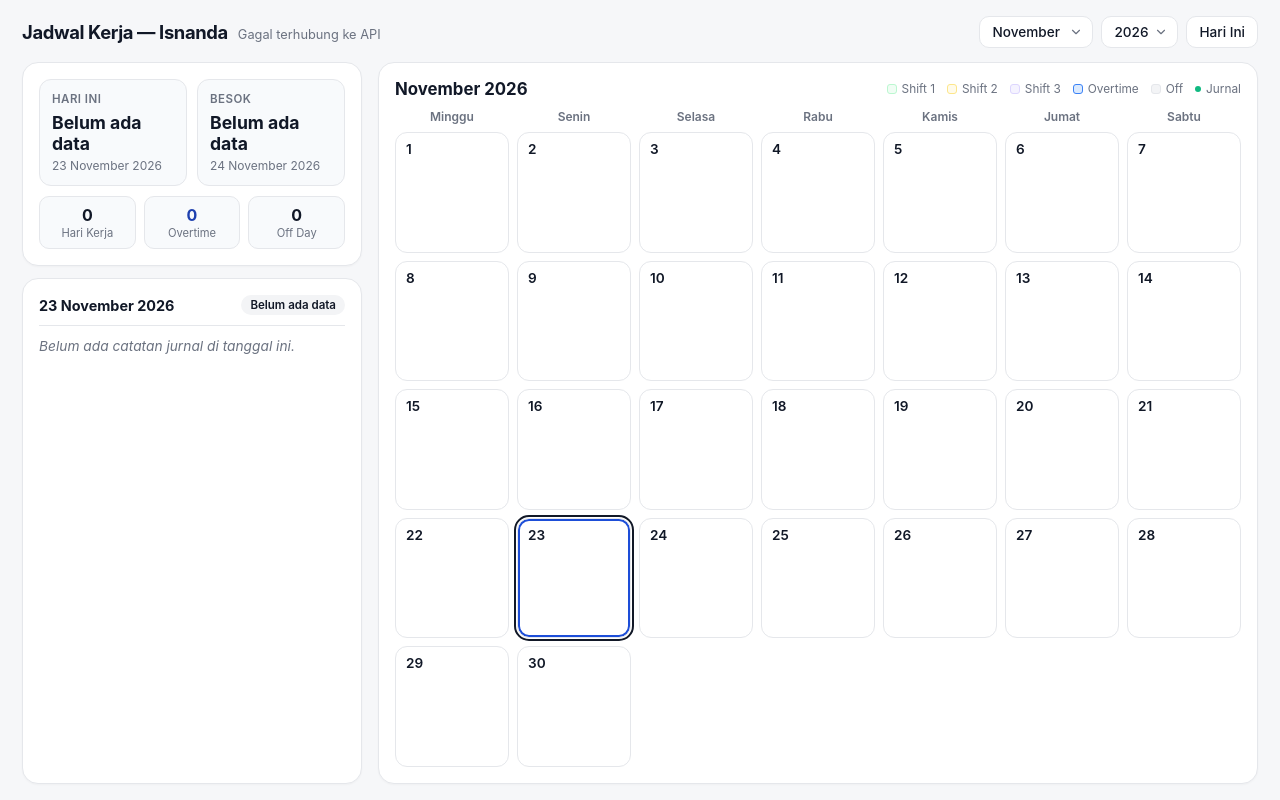
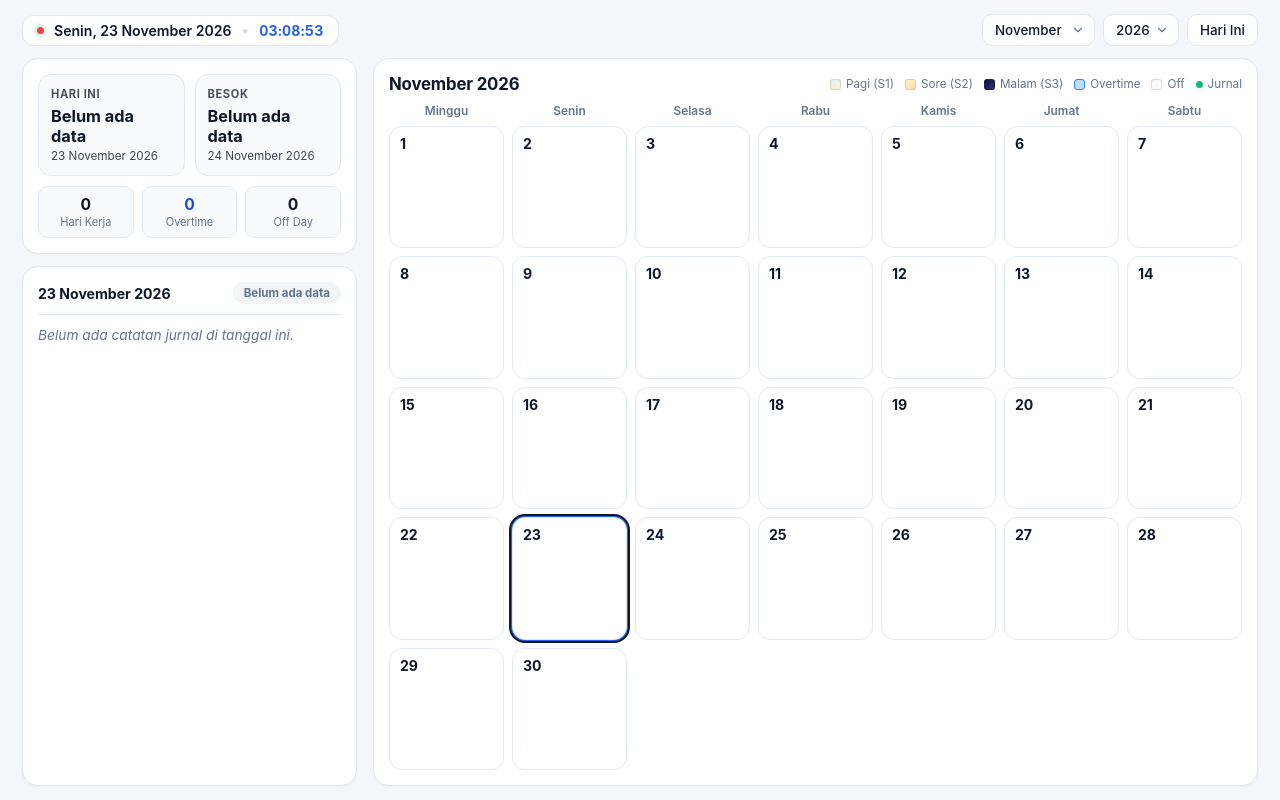
Before and after one commit to eyznan/homework-for-life-nan, a plain HTML site: page index.html in a window 1280 px wide. Drawn offline with Linux system fonts and the light colour scheme; no server answers.

Commit message:
Update index.html

```diff
--- a/index.html
+++ b/index.html
@@ -3,39 +3,16 @@
 <head>
   <meta charset="UTF-8" />
   <meta name="viewport" content="width=device-width, initial-scale=1.0" />
-  <title>Jadwal Shift & Journal — Isnanda</title>
+  <title>Jadwal Shift & Journal</title>
   <style>
     :root {
-      --bg: #f6f7f9;
+      --bg: #f4f6f9;
       --surface: #ffffff;
       --surface-subtle: #f8fafc;
-      --text: #111827;
-      --text-muted: #6b7280;
-      --border: #e5e7eb;
-      --accent: #1d4ed8;
-      --accent-soft: #eff6ff;
-
-      /* Warna Shift & Status */
-      --s1-bg: #f0fdf4;
-      --s1-border: #bbf7d0;
-      --s1-text: #166534;
-
-      --s2-bg: #fffbeb;
-      --s2-border: #fde68a;
-      --s2-text: #92400e;
-
-      --s3-bg: #f5f3ff;
-      --s3-border: #ddd6fe;
-      --s3-text: #5b21b6;
-
-      --off-bg: #f3f4f6;
-      --off-border: #e5e7eb;
-      --off-text: #6b7280;
-
-      /* Overtime (Biru sesuai warna sel Sheets) */
-      --ot-bg: #dbeafe;
-      --ot-border: #3b82f6;
-      --ot-text: #1e40af;
+      --text: #0f172a;
+      --text-muted: #64748b;
+      --border: #e2e8f0;
+      --accent: #2563eb;
     }
 
     * {
@@ -55,10 +32,10 @@
     .app-shell {
       max-width: 1440px;
       margin: 0 auto;
-      padding: 16px 22px;
+      padding: 14px 22px;
       display: flex;
       flex-direction: column;
-      gap: 14px;
+      gap: 12px;
     }
 
     @media (min-width: 900px) {
@@ -71,7 +48,7 @@
       }
     }
 
-    /* Top Bar */
+    /* Top Bar: Tanggal Live & Jam di Kiri, Dropdown di Kanan */
     .topbar {
       display: flex;
       justify-content: space-between;
@@ -81,21 +58,43 @@
       flex-shrink: 0;
     }
 
-    .brand {
+    .live-clock-bar {
       display: flex;
-      align-items: baseline;
+      align-items: center;
       gap: 10px;
+      background: var(--surface);
+      border: 1px solid var(--border);
+      padding: 6px 14px;
+      border-radius: 12px;
+      box-shadow: 0 1px 2px rgba(0, 0, 0, 0.02);
     }
 
-    .brand h1 {
-      font-size: 1.15rem;
-      font-weight: 700;
-      letter-spacing: -0.02em;
+    .live-dot {
+      width: 7px;
+      height: 7px;
+      border-radius: 50%;
+      background: #10b981;
+      box-shadow: 0 0 0 3px rgba(16, 185, 129, 0.15);
+      flex-shrink: 0;
     }
 
-    .brand span {
-      font-size: 0.8rem;
-      color: var(--text-muted);
+    .live-date-text {
+      font-size: 0.88rem;
+      font-weight: 600;
+      color: var(--text);
+    }
+
+    .live-divider {
+      color: #cbd5e1;
+      font-size: 0.85rem;
+    }
+
+    .live-time-text {
+      font-size: 0.88rem;
+      font-weight: 700;
+      color: var(--accent);
+      font-variant-numeric: tabular-nums;
+      letter-spacing: 0.02em;
     }
 
     .controls {
@@ -111,7 +110,7 @@
       color: var(--text);
       padding: 7px 12px;
       border-radius: 10px;
-      font-size: 0.85rem;
+      font-size: 0.84rem;
       font-weight: 500;
       cursor: pointer;
       transition: border-color 0.15s, box-shadow 0.15s;
@@ -125,19 +124,19 @@
     }
 
     select:hover, .btn-today:hover {
-      border-color: #cbd5e1;
+      border-color: #94a3b8;
     }
 
     select:focus, .btn-today:focus {
       outline: none;
       border-color: var(--accent);
-      box-shadow: 0 0 0 3px rgba(29, 78, 216, 0.1);
+      box-shadow: 0 0 0 3px rgba(37, 99, 235, 0.1);
     }
 
     /* Main Workspace Grid: Kiri Info/Status, Kanan Kalender */
     .workspace {
       display: grid;
-      grid-template-columns: 340px 1fr;
+      grid-template-columns: 335px 1fr;
       gap: 16px;
       flex: 1;
       min-height: 0;
@@ -161,8 +160,8 @@
       background: var(--surface);
       border: 1px solid var(--border);
       border-radius: 16px;
-      padding: 16px;
-      box-shadow: 0 1px 2px rgba(0, 0, 0, 0.03);
+      padding: 15px;
+      box-shadow: 0 1px 3px rgba(0, 0, 0, 0.03);
     }
 
     /* Kartu Today & Tomorrow */
@@ -174,31 +173,32 @@
 
     .shift-highlight {
       border: 1px solid var(--border);
-      border-radius: 12px;
+      border-radius: 13px;
       padding: 12px;
       background: var(--surface-subtle);
       display: flex;
       flex-direction: column;
-      gap: 4px;
+      gap: 3px;
+      transition: all 0.2s ease;
     }
 
     .shift-highlight .label {
-      font-size: 0.72rem;
-      font-weight: 600;
+      font-size: 0.7rem;
+      font-weight: 700;
       text-transform: uppercase;
-      letter-spacing: 0.04em;
-      color: var(--text-muted);
+      letter-spacing: 0.05em;
+      opacity: 0.75;
     }
 
     .shift-highlight .value {
-      font-size: 1.1rem;
+      font-size: 1.02rem;
       font-weight: 700;
       margin-top: 2px;
     }
 
     .shift-highlight .sub {
-      font-size: 0.75rem;
-      color: var(--text-muted);
+      font-size: 0.73rem;
+      opacity: 0.8;
     }
 
     /* Ringkasan Bulan */
@@ -213,17 +213,17 @@
       background: var(--surface-subtle);
       border: 1px solid var(--border);
       border-radius: 10px;
-      padding: 8px 10px;
+      padding: 8px 6px;
       text-align: center;
     }
 
     .stat-box .num {
-      font-size: 1rem;
+      font-size: 0.98rem;
       font-weight: 700;
     }
 
     .stat-box .lbl {
-      font-size: 0.7rem;
+      font-size: 0.69rem;
       color: var(--text-muted);
       margin-top: 1px;
     }
@@ -249,15 +249,16 @@
     }
 
     .detail-date {
-      font-size: 0.9rem;
+      font-size: 0.88rem;
       font-weight: 700;
     }
 
     .badge {
       font-size: 0.72rem;
-      font-weight: 600;
-      padding: 3px 9px;
+      font-weight: 700;
+      padding: 3px 10px;
       border-radius: 999px;
+      border: 1px solid transparent;
     }
 
     .detail-body {
@@ -294,13 +295,14 @@
     .cal-month-title {
       font-size: 1.05rem;
       font-weight: 700;
+      letter-spacing: -0.01em;
     }
 
     .legend {
       display: flex;
       align-items: center;
-      gap: 12px;
-      font-size: 0.74rem;
+      gap: 11px;
+      font-size: 0.73rem;
       color: var(--text-muted);
       flex-wrap: wrap;
     }
@@ -312,10 +314,10 @@
     }
 
     .swatch {
-      width: 10px;
-      height: 10px;
+      width: 11px;
+      height: 11px;
       border-radius: 3px;
-      border: 1px solid transparent;
+      border: 1px solid rgba(0, 0, 0, 0.12);
     }
 
     .weekdays {
@@ -323,7 +325,7 @@
       grid-template-columns: repeat(7, 1fr);
       gap: 8px;
       text-align: center;
-      font-size: 0.75rem;
+      font-size: 0.74rem;
       font-weight: 600;
       color: var(--text-muted);
       padding-bottom: 8px;
@@ -341,21 +343,22 @@
 
     .day-cell {
       border: 1px solid var(--border);
-      border-radius: 12px;
+      border-radius: 13px;
       padding: 8px 10px;
       background: var(--surface);
       display: flex;
       flex-direction: column;
       justify-content: space-between;
       cursor: pointer;
-      transition: transform 0.12s ease, box-shadow 0.12s ease, border-color 0.12s ease;
-      min-height: 58px;
+      transition: transform 0.14s ease, box-shadow 0.14s ease, border-color 0.14s ease;
+      min-height: 60px;
       position: relative;
+      overflow: hidden;
     }
 
     .day-cell:hover {
-      border-color: #94a3b8;
-      transform: translateY(-1px);
+      transform: translateY(-2px);
+      box-shadow: 0 4px 12px rgba(15, 23, 42, 0.08);
     }
 
     .day-cell.empty {
@@ -365,80 +368,161 @@
     }
     .day-cell.empty:hover {
       transform: none;
+      box-shadow: none;
     }
 
     .day-top {
       display: flex;
       justify-content: space-between;
       align-items: center;
+      z-index: 1;
     }
 
     .day-num {
-      font-size: 0.85rem;
-      font-weight: 600;
-      color: var(--text);
+      font-size: 0.88rem;
+      font-weight: 700;
     }
 
     /* Titik indikator Homework for Life */
     .journal-dot {
-      width: 6px;
-      height: 6px;
+      width: 7px;
+      height: 7px;
       border-radius: 50%;
       background: #10b981;
+      box-shadow: 0 0 0 2px rgba(255, 255, 255, 0.85);
     }
 
     .shift-pill {
       align-self: flex-start;
-      font-size: 0.76rem;
+      font-size: 0.74rem;
       font-weight: 700;
       padding: 3px 8px;
       border-radius: 7px;
       letter-spacing: 0.01em;
+      z-index: 1;
+      backdrop-filter: blur(2px);
     }
 
-    /* Styling per jenis shift */
-    .type-s1 { background: var(--s1-bg); border-color: var(--s1-border); }
-    .type-s1 .shift-pill { color: var(--s1-text); background: rgba(22, 101, 52, 0.08); }
+    /* ============================================================
+       TEMA ATMOSFER LANGIT PER SHIFT (PURE CSS - ULTRA RINGAN)
+       ============================================================ */
 
-    .type-s2 { background: var(--s2-bg); border-color: var(--s2-border); }
-    .type-s2 .shift-pill { color: var(--s2-text); background: rgba(146, 64, 14, 0.08); }
+    /* SHIFT 1: Pagi Cerah / Sunrise */
+    .type-s1 {
+      background:
+        radial-gradient(circle at 85% 95%, rgba(253, 224, 71, 0.55) 0%, rgba(254, 215, 170, 0.25) 45%, transparent 75%),
+        linear-gradient(160deg, #e0f2fe 0%, #f0f9ff 52%, #fef3c7 100%);
+      border-color: #bae6fd;
+      color: #0c4a6e;
+    }
+    .type-s1 .shift-pill {
+      background: rgba(255, 255, 255, 0.75);
+      color: #0369a1;
+      border: 1px solid rgba(186, 230, 253, 0.8);
+    }
 
-    .type-s3 { background: var(--s3-bg); border-color: var(--s3-border); }
-    .type-s3 .shift-pill { color: var(--s3-text); background: rgba(91, 33, 182, 0.08); }
+    /* SHIFT 2: Sore / Sunset Langit Menguning-Oranye */
+    .type-s2 {
+      background:
+        radial-gradient(circle at 82% 88%, rgba(251, 146, 60, 0.42) 0%, transparent 65%),
+        linear-gradient(155deg, #fef9c3 0%, #fde68a 52%, #fed7aa 100%);
+      border-color: #fcd34d;
+      color: #78350f;
+    }
+    .type-s2 .shift-pill {
+      background: rgba(255, 255, 255, 0.72);
+      color: #92400e;
+      border: 1px solid rgba(252, 211, 77, 0.8);
+    }
 
-    .type-off { background: var(--off-bg); border-color: var(--off-border); }
-    .type-off .day-num { color: var(--text-muted); }
-    .type-off .shift-pill { color: var(--off-text); background: rgba(107, 114, 128, 0.1); font-weight: 600; }
+    /* SHIFT 3: Malam / Langit Gelap Berbintang */
+    .type-s3 {
+      background:
+        radial-gradient(1.5px 1.5px at 22% 28%, rgba(255, 255, 255, 0.85) 50%, transparent 100%),
+        radial-gradient(1px 1px at 76% 24%, rgba(255, 255, 255, 0.7) 50%, transparent 100%),
+        radial-gradient(1.5px 1.5px at 64% 48%, rgba(224, 231, 255, 0.75) 50%, transparent 100%),
+        radial-gradient(1px 1px at 35% 52%, rgba(255, 255, 255, 0.6) 50%, transparent 100%),
+        linear-gradient(160deg, #0f172a 0%, #1e1b4b 58%, #312e81 100%);
+      border-color: #3730a3;
+      color: #f8fafc;
+    }
+    .type-s3 .day-num {
+      color: #f1f5f9;
+    }
+    .type-s3 .shift-pill {
+      background: rgba(255, 255, 255, 0.14);
+      color: #e0e7ff;
+      border: 1px solid rgba(199, 210, 254, 0.25);
+    }
+    .type-s3 .journal-dot {
+      box-shadow: 0 0 0 2px rgba(15, 23, 42, 0.85);
+    }
 
-    /* Overtime (Biru) meng-override warna dasar shift */
-    .type-ot { background: var(--ot-bg) !important; border-color: var(--ot-border) !important; }
-    .type-ot .shift-pill { color: var(--ot-text) !important; background: rgba(30, 64, 175, 0.12) !important; }
+    /* OFF DAY: Tenang & Bersih */
+    .type-off {
+      background: #f8fafc;
+      border-color: #e2e8f0;
+      color: #64748b;
+    }
+    .type-off .day-num {
+      color: #94a3b8;
+      font-weight: 600;
+    }
+    .type-off .shift-pill {
+      background: #eef2f6;
+      color: #64748b;
+      font-weight: 600;
+    }
 
+    /* OVERTIME (Warna Biru Sheets): Langit Biru Cerah Tegas */
+    .type-ot {
+      background:
+        radial-gradient(circle at 85% 20%, rgba(147, 197, 253, 0.55) 0%, transparent 60%),
+        linear-gradient(160deg, #dbeafe 0%, #bfdbfe 100%) !important;
+      border-color: #3b82f6 !important;
+      color: #1e3a8a !important;
+    }
+    .type-ot .day-num {
+      color: #1e3a8a !important;
+    }
+    .type-ot .shift-pill {
+      background: #2563eb !important;
+      color: #ffffff !important;
+      border: none !important;
+    }
+
+    /* Penanda Hari Ini & Tanggal Dipilih */
     .day-cell.today {
-      box-shadow: inset 0 0 0 2px var(--accent);
+      box-shadow: 0 0 0 2px var(--accent);
     }
 
     .day-cell.selected {
-      outline: 2px solid var(--text);
+      outline: 2.5px solid #0f172a;
       outline-offset: 1px;
     }
 
     @media (max-width: 600px) {
       .app-shell { padding: 12px; }
+      .live-clock-bar { width: 100%; justify-content: center; }
+      .controls { width: 100%; justify-content: space-between; }
+      .controls select { flex: 1; }
       .day-cell { padding: 6px; min-height: 54px; border-radius: 10px; }
-      .shift-pill { font-size: 0.68rem; padding: 2px 5px; }
+      .shift-pill { font-size: 0.67rem; padding: 2px 5px; }
       .weekdays, .days-grid { gap: 5px; }
     }
   </style>
 </head>
 <body>
   <div class="app-shell">
-    <!-- Header & Dropdown Navigasi -->
+    <!-- Top Bar: Hari & Jam Detik Berjalan + Dropdown Bulan & Tahun -->
     <header class="topbar">
-      <div class="brand">
-        <h1>Jadwal Kerja — Isnanda</h1>
-        <span id="syncStatus">Menyinkronkan data...</span>
+      <div class="live-clock-bar" title="Waktu Lokal Real-Time">
+        <span class="live-dot" id="syncDot"></span>
+        <span class="live-date-text" id="liveDateText">-</span>
+        <span class="live-divider">•</span>
+        <span class="live-time-text" id="liveTimeText">00:00:00</span>
       </div>
+
       <div class="controls">
         <select id="monthSelect" aria-label="Pilih Bulan"></select>
         <select id="yearSelect" aria-label="Pilih Tahun"></select>
@@ -471,7 +555,7 @@
               <div class="lbl">Hari Kerja</div>
             </div>
             <div class="stat-box">
-              <div class="num" id="statOT" style="color: var(--ot-text);">0</div>
+              <div class="num" id="statOT" style="color: #1d4ed8;">0</div>
               <div class="lbl">Overtime</div>
             </div>
             <div class="stat-box">
@@ -498,11 +582,11 @@
         <div class="cal-header-row">
           <div class="cal-month-title" id="calTitle">-</div>
           <div class="legend">
-            <div class="legend-item"><span class="swatch" style="background:var(--s1-bg);border-color:var(--s1-border)"></span>Shift 1</div>
-            <div class="legend-item"><span class="swatch" style="background:var(--s2-bg);border-color:var(--s2-border)"></span>Shift 2</div>
-            <div class="legend-item"><span class="swatch" style="background:var(--s3-bg);border-color:var(--s3-border)"></span>Shift 3</div>
-            <div class="legend-item"><span class="swatch" style="background:var(--ot-bg);border-color:var(--ot-border)"></span>Overtime</div>
-            <div class="legend-item"><span class="swatch" style="background:var(--off-bg);border-color:var(--off-border)"></span>Off</div>
+            <div class="legend-item"><span class="swatch" style="background:linear-gradient(135deg,#e0f2fe,#fef3c7)"></span>Pagi (S1)</div>
+            <div class="legend-item"><span class="swatch" style="background:linear-gradient(135deg,#fef9c3,#fed7aa)"></span>Sore (S2)</div>
+            <div class="legend-item"><span class="swatch" style="background:linear-gradient(135deg,#0f172a,#312e81)"></span>Malam (S3)</div>
+            <div class="legend-item"><span class="swatch" style="background:#bfdbfe;border-color:#3b82f6"></span>Overtime</div>
+            <div class="legend-item"><span class="swatch" style="background:#f8fafc"></span>Off</div>
             <div class="legend-item"><span class="journal-dot"></span>Jurnal</div>
           </div>
         </div>
@@ -526,6 +610,7 @@
     // GANTI DENGAN WEB APP URL GOOGLE APPS SCRIPT KAMU
     const API_URL = "https://script.google.com/macros/s/AKfycbwEesmuiEVuQrIBaH36231UY0XG0mOKmyUfUFIsta4Dyrzn9xz1DOPeJslLNrzGQkI7/exec";
 
+    const DAYS_ID = ["Minggu", "Senin", "Selasa", "Rabu", "Kamis", "Jumat", "Sabtu"];
     const MONTHS = [
       "Januari", "Februari", "Maret", "April", "Mei", "Juni",
       "Juli", "Agustus", "September", "Oktober", "November", "Desember"
@@ -534,7 +619,7 @@
     let scheduleData = {}; // { "YYYY-MM-DD": { shift: "1", status: "normal" | "overtime" } }
     let journalData = {};  // { "YYYY-MM-DD": "Cerita..." }
 
-    const now = new Date();
+    let now = new Date();
     let viewYear = now.getFullYear();
     let viewMonth = now.getMonth();
     let selectedDateKey = toDateKey(now);
@@ -543,7 +628,9 @@
     const yearSelect = document.getElementById("yearSelect");
     const daysGrid = document.getElementById("daysGrid");
     const calTitle = document.getElementById("calTitle");
-    const syncStatus = document.getElementById("syncStatus");
+    const liveDateText = document.getElementById("liveDateText");
+    const liveTimeText = document.getElementById("liveTimeText");
+    const syncDot = document.getElementById("syncDot");
 
     function toDateKey(dateObj) {
       const y = dateObj.getFullYear();
@@ -557,6 +644,29 @@
       return `${parseInt(d, 10)} ${MONTHS[parseInt(m, 10) - 1]} ${y}`;
     }
 
+    // Update Jam & Tanggal Live setiap detik
+    function updateLiveClock() {
+      const current = new Date();
+      const dayName = DAYS_ID[current.getDay()];
+      const dayNum = current.getDate();
+      const monthName = MONTHS[current.getMonth()];
+      const yearNum = current.getFullYear();
+
+      const hh = String(current.getHours()).padStart(2, "0");
+      const mm = String(current.getMinutes()).padStart(2, "0");
+      const ss = String(current.getSeconds()).padStart(2, "0");
+
+      liveDateText.textContent = `${dayName}, ${dayNum} ${monthName} ${yearNum}`;
+      liveTimeText.textContent = `${hh}:${mm}:${ss}`;
+
+      // Jika melewati tengah malam (pergantian hari), perbarui penanda Hari Ini & Besok
+      if (toDateKey(current) !== toDateKey(now)) {
+        now = current;
+        updateTodayTomorrow();
+        renderCalendar();
+      }
+    }
+
     function formatShiftLabel(item) {
       if (!item) return { text: "Belum ada data", short: "-", typeClass: "" };
       const s = String(item.shift).trim();
@@ -565,7 +675,7 @@
       if (s === "0") {
         return {
           text: isOT ? "Overtime (Off)" : "Off Day",
-          short: isOT ? "OT (Off)" : "Off",
+          short: isOT ? "OT • Off" : "Off",
           typeClass: isOT ? "type-ot" : "type-off"
         };
       }
@@ -585,7 +695,6 @@
         monthSelect.appendChild(opt);
       });
 
-      // Rentang tahun otomatis (tahun lalu s.d. 3 tahun ke depan, plus tahun dari data Sheets jika ada)
       const yearSet = new Set([now.getFullYear() - 1, now.getFullYear(), now.getFullYear() + 1, now.getFullYear() + 2]);
       Object.keys(scheduleData).forEach(k => yearSet.add(parseInt(k.slice(0, 4), 10)));
       const sortedYears = Array.from(yearSet).sort((a, b) => a - b);
@@ -631,7 +740,13 @@
       const badge = document.getElementById("detailShiftBadge");
       badge.textContent = info.text;
       badge.className = `badge ${info.typeClass}`;
-      badge.style.background = scheduleData[dateKey] ? "" : "#f3f4f6";
+      if (!scheduleData[dateKey]) {
+        badge.style.background = "#f1f5f9";
+        badge.style.color = "#64748b";
+      } else {
+        badge.style.background = "";
+        badge.style.color = "";
+      }
 
       const journalEl = document.getElementById("detailJournalText");
       if (journalData[dateKey]) {
@@ -715,8 +830,8 @@
     }
 
     async function loadData() {
+      syncDot.style.background = "#f59e0b"; // Kuning saat memuat
       try {
-        syncStatus.textContent = "Menyinkronkan...";
         const res = await fetch(API_URL);
         const json = await res.json();
 
@@ -727,13 +842,15 @@
           updateTodayTomorrow();
           renderDetail(selectedDateKey);
           renderCalendar();
-          syncStatus.textContent = "Terhubung ke Sheets";
+          syncDot.style.background = "#10b981"; // Hijau saat tersinkron
+          syncDot.title = "Tersinkronisasi dengan Google Sheets";
         } else {
-          syncStatus.textContent = "Gagal membaca data";
+          syncDot.style.background = "#ef4444";
         }
       } catch (err) {
         console.error(err);
-        syncStatus.textContent = "Gagal terhubung ke API";
+        syncDot.style.background = "#ef4444";
+        syncDot.title = "Gagal terhubung ke Google Sheets";
       }
     }
 
@@ -755,6 +872,11 @@
       renderCalendar();
     });
 
+    // Jalankan jam detik real-time
+    updateLiveClock();
+    setInterval(updateLiveClock, 1000);
+
+    // Render awal & ambil data
     initDropdowns();
     updateTodayTomorrow();
     renderDetail(selectedDateKey);
```
